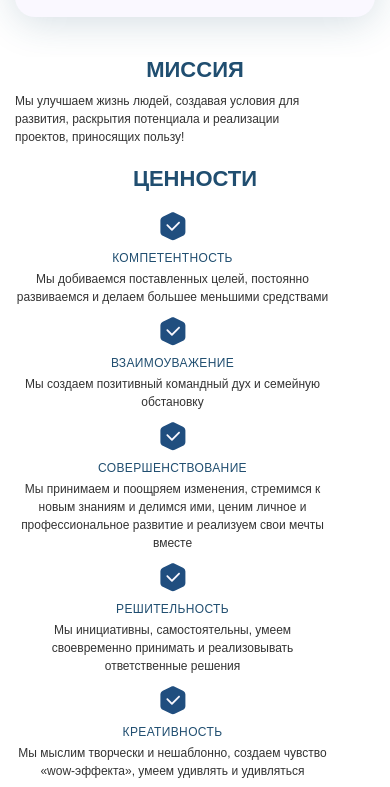
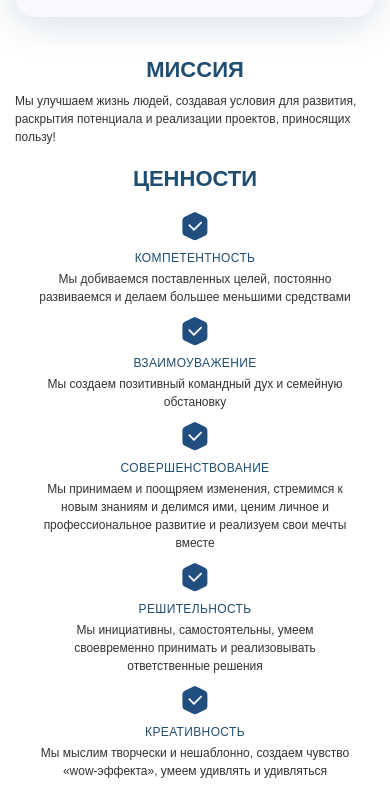
Before and after one commit to EricVartanov/h-fact, a plain HTML site: page index.html in a window 390 px wide. Shown: the part 993-1780 px from the top of the page. Drawn offline with Linux system fonts and the light colour scheme.

Commit message:
Add files via upload

```diff
--- a/css/mobile-adaptive.css
+++ b/css/mobile-adaptive.css
@@ -414,6 +414,12 @@
         padding-bottom: 5px;
         margin-top: 10px;
     }
+    .idc-mission .idc-list-item{
+        margin: 0 auto;
+    }
+    .idc-mission .idc-title-h1 + .idc-text-2{
+        max-width: 100%;
+    }
     /* *****slider**** */
 
     .idc-subslider {
```
